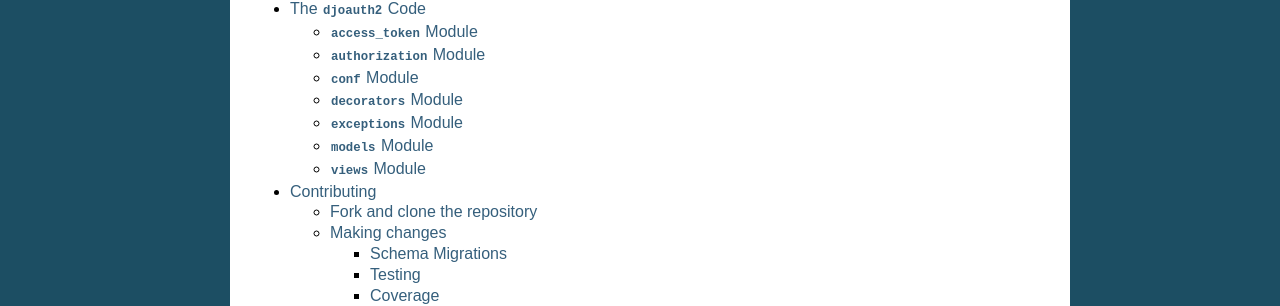
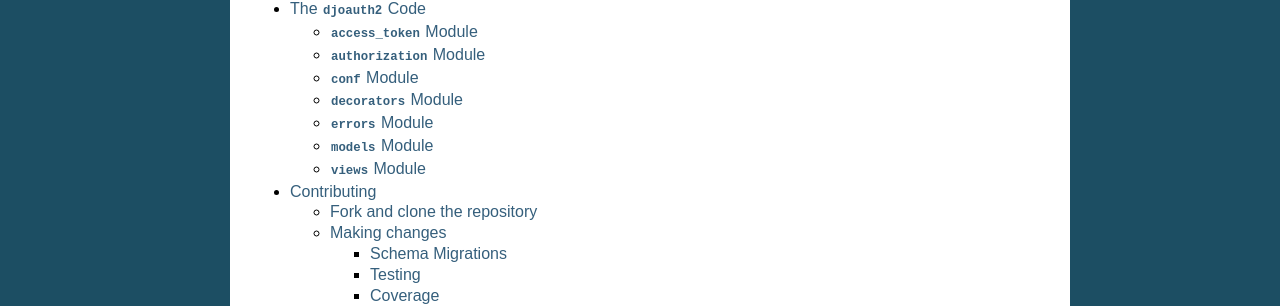
Before and after one commit to peterldowns/djoauth2, a Sphinx documentation site: the page built from docs/index.rst, in a window 1280 px wide. Shown: the part 615-921 px from the top of the page. Built offline with Sphinx 7.4.7, drawn with Linux system fonts in a browser that asks for light colours.

Commit message:
Fix broken docs references.

```diff
--- a/docs/API.rst
+++ b/docs/API.rst
@@ -33,9 +33,9 @@
     :undoc-members:
 
 
-:mod:`exceptions` Module
+:mod:`errors` Module
 ------------------------
-.. automodule:: djoauth2.exceptions
+.. automodule:: djoauth2.errors
     :members:
     :undoc-members:
 
```
Also changed, not shown: other parts of docs/API.rst (+2 -2 lines).
